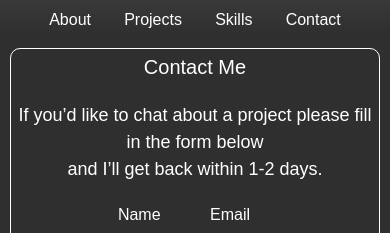
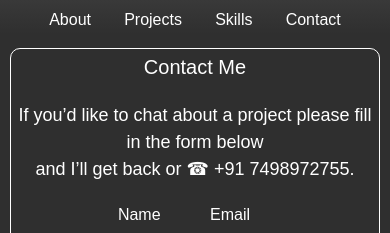
Before and after one commit to Kunalpaul12/website, a React (Create React App) app: page /contact in a window 390 px wide. Shown: the top 233 px of the page. Built offline with nearby package versions, Linux system fonts and the light colour scheme; what webfontloader would draw is missing.

Commit message:
added phone number

```diff
--- /dev/null
+++ b/src/config/contact/index.js
@@ -0,0 +1,3 @@
+export default {
+  phone: "☎ +91 7498972755",
+};
--- a/src/screens/contact/view.js
+++ b/src/screens/contact/view.js
@@ -8,6 +8,7 @@ import emailjs from "emailjs-com";
 import Spinner from "react-bootstrap/Spinner";
 import config from "../../config/email";
 import { validator } from "./validator";
+import contact from "../../config/contact";
 
 class Contact extends React.Component {
   constructor(props) {
@@ -49,7 +50,7 @@ class Contact extends React.Component {
         <p style={style.des_text}>
           If you’d like to chat about a project please fill in the form below
           <br />
-          and I’ll get back within 1-2 days.
+          and I’ll get back or {contact.phone}.
         </p>
         <div style={style.name_email_view}>
           <Form.Group as={Col} md="6" controlId="formGroupName">
```
Also changed, not shown: src/public/message/index.js (added).
